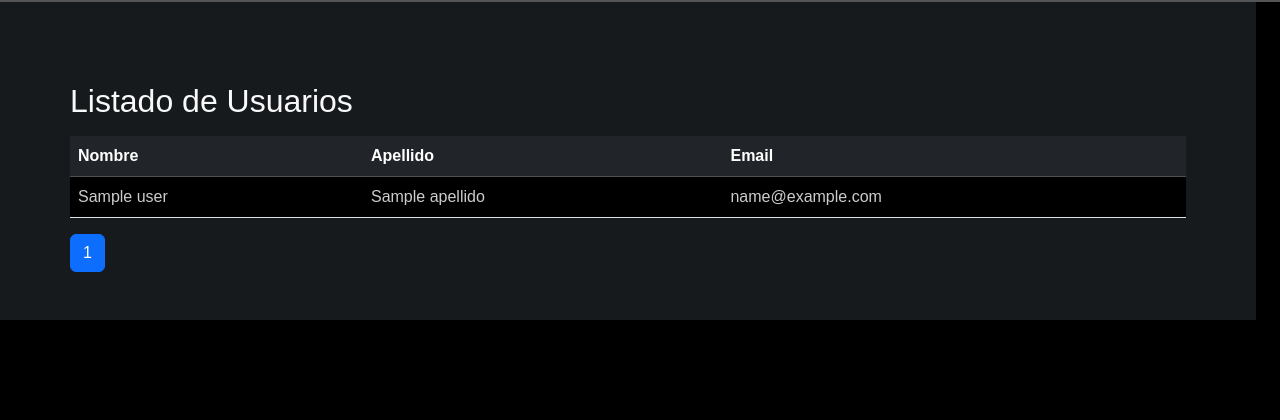
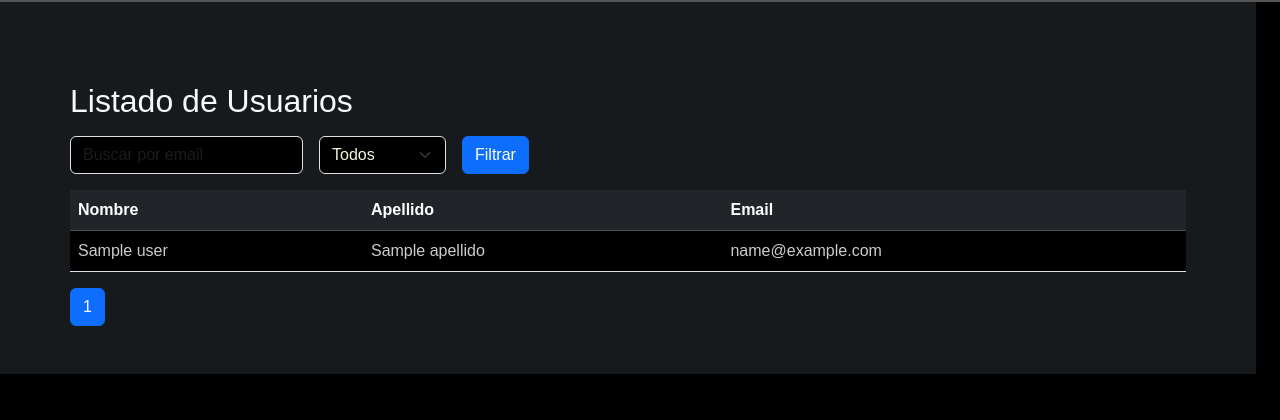
Before and after one commit to BelenDesvoignes/Athena, a Flask app: template admin/src/web/templates/list.html in a window 1280 px wide. Shown: the part 77-497 px from the top of the page. Run offline with Flask 3, Linux system fonts and the light colour scheme; the template is opened without the code that fills it: most values are stand-ins (such as "Sample title", 1, 10 or a date in 2020).

Commit message:
Agrego filtro de busqueda

```diff
--- a/admin/src/web/templates/list.html
+++ b/admin/src/web/templates/list.html
@@ -17,6 +17,23 @@
 
 <div class="container mt-5">
     <h2>Listado de Usuarios</h2>
+
+    <form method="GET" class="row g-3 mb-3">
+        <div class="col-auto">
+            <input type="text" name="search_email" class="form-control" placeholder="Buscar por email" value="{{ request.args.get('search_email','') }}">
+        </div>
+        <div class="col-auto">
+            <select name="search_enabled" class="form-select">
+                <option value="">Todos</option>
+                <option value="True" {% if request.args.get('search_enabled') == 'True' %}selected{% endif %}>Activo</option>
+                <option value="False" {% if request.args.get('search_enabled') == 'False' %}selected{% endif %}>Bloqueado</option>
+            </select>
+        </div>
+        <div class="col-auto">
+            <button type="submit" class="btn btn-primary">Filtrar</button>
+        </div>
+    </form>
+
     <table class="table table-striped table-hover mt-3">
         <thead class="table-dark">
             <tr>
@@ -37,7 +54,6 @@
 
                 {% if 'user_edit' in current_user_permissions() or 'user_delete' in current_user_permissions() or 'user_show' in current_user_permissions() %}
                 <td>
-                    <!-- Botón Desplegable de Acciones -->
                     <div class="btn-group">
                         <button type="button" class="btn btn-sm btn-secondary dropdown-toggle" data-bs-toggle="dropdown" aria-expanded="false">
                             Acciones
@@ -109,19 +125,16 @@
     </nav>
 </div>
 
-<!-- ============================== -->
-<!-- CSS adicional para tabla gris claro -->
-<!-- ============================== -->
+
 <style>
-    /* Datos de la tabla en gris claro */
     table tbody td {
         color: #ccc !important;
     }
 
-    /* Opcional: detalles colapsables también en gris */
     table tbody tr.collapse td ul.list-group li {
         color: #ccc !important;
-        background-color: rgba(33,37,41,0.5); /* para que contraste con fondo negro */
+        background-color: rgba(33,37,41,0.5);
     }
 </style>
+
 {% endblock %}
```
Also changed, not shown: admin/src/web/controllers/user_routes.py (+2 -8 lines).
